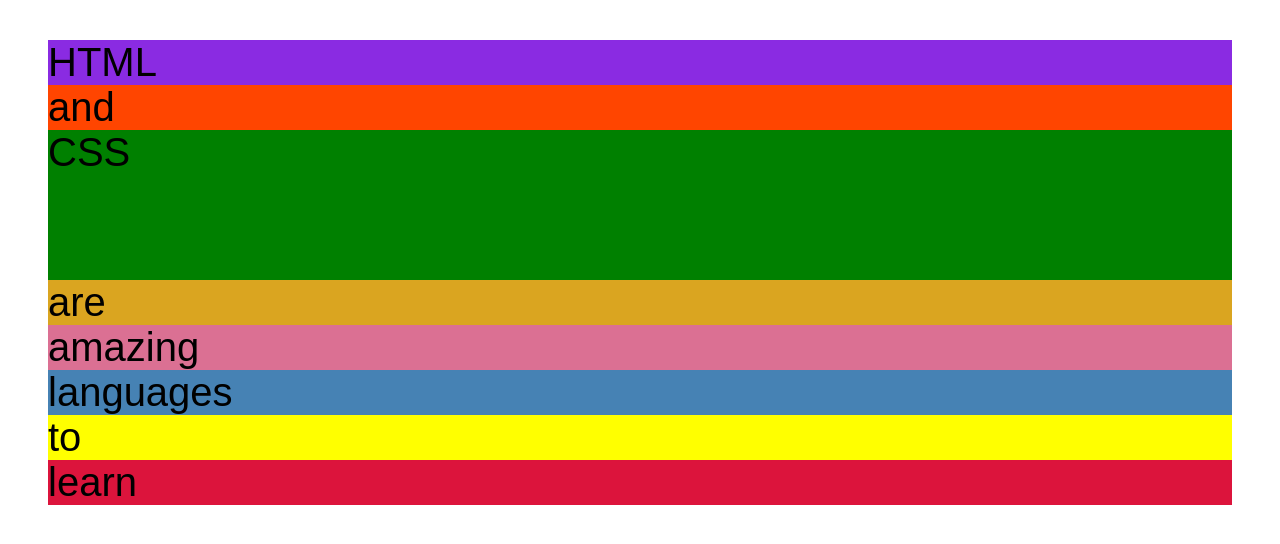
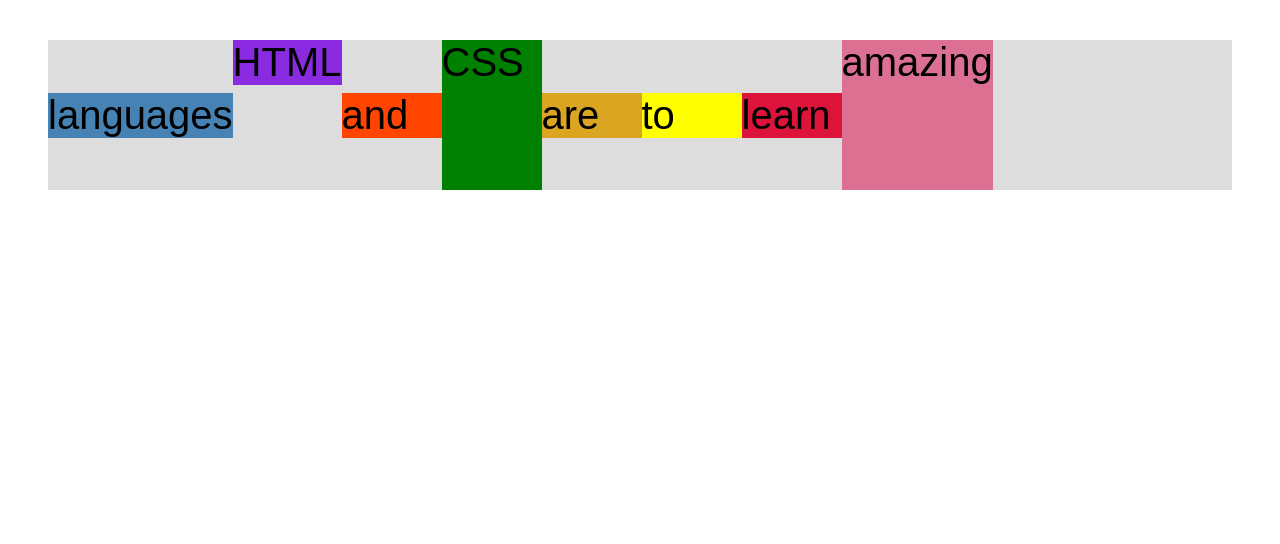
Before and after one commit to Devy666/CSS-Magazine, a plain HTML site: page flexbox.html in a window 1280 px wide. Drawn offline with Linux system fonts and the light colour scheme.

Commit message:
Training with flexbox

```diff
--- a/flexbox.html
+++ b/flexbox.html
@@ -38,8 +38,27 @@
         background-color: #ddd;
         font-size: 40px;
         margin: 40px;
+        /* FLEXBOX */
+        display: flex;
+        align-items: center;
+        justify-content: flex-start;
+      }
 
-        /* FLEXBOX */
+      .el {
+        flex-basis: 100px;
+      }
+
+      .el--1 {
+        align-self: flex-start;
+      }
+
+      .el--5 {
+        align-self: stretch;
+        order: 2;
+      }
+
+      .el--6 {
+        order: -1;
       }
     </style>
   </head>
```
Also changed, not shown: index.html (+2 -3 lines).
